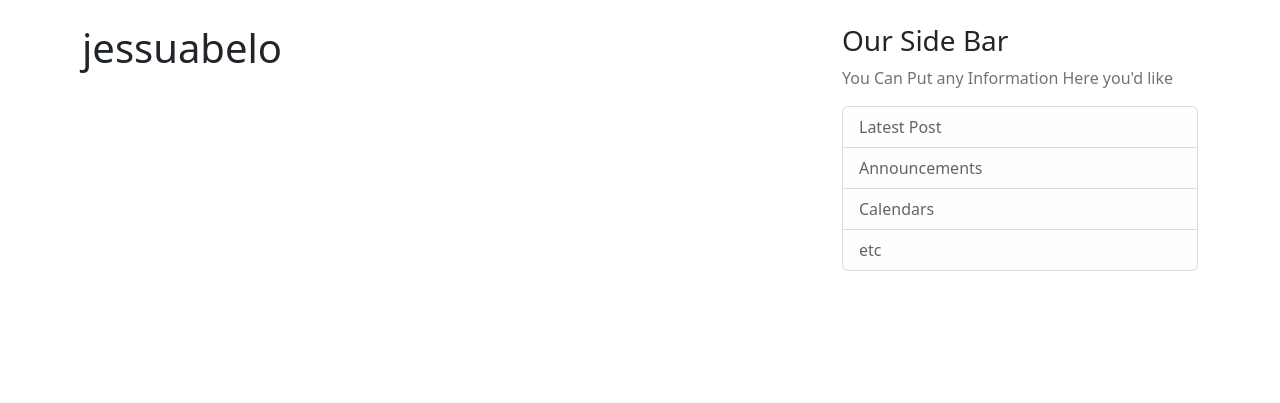
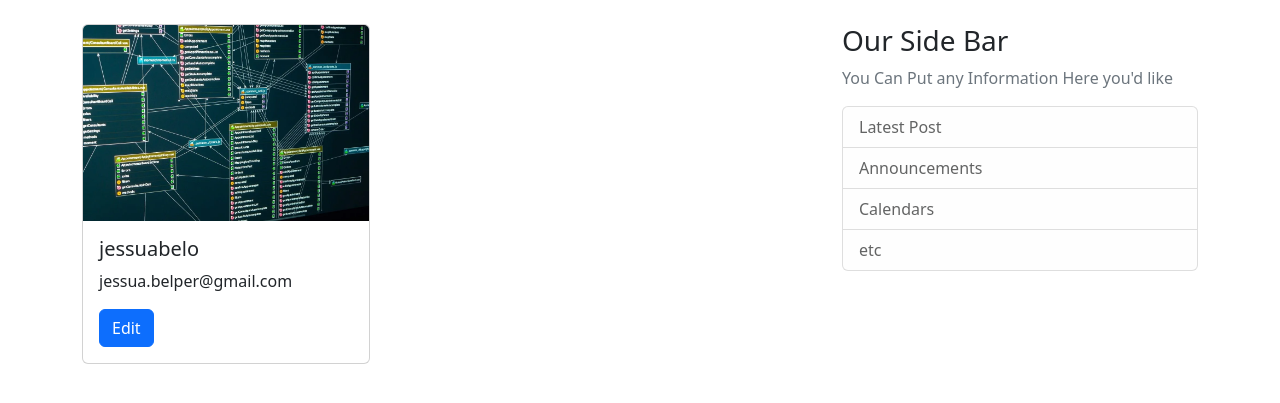
Before and after one commit to pedrix-48/django-pratika, a Django app: page /profile/ in a window 1280 px wide. Shown: the part 58-461 px from the top of the page. Run offline with Django 5.2, Linux system fonts and the light colour scheme; a user stored in the database is signed in; data comes from the database, SQL or seed files in the repository; both versions use the stored data as it was after the commit; some libraries are stand-ins or nearby versions.

Commit message:
implementa ona foto profile

```diff
--- a/my_project/settings.py
+++ b/my_project/settings.py
@@ -10,6 +10,7 @@ For the full list of settings and their values, see
 https://docs.djangoproject.com/en/5.0/ref/settings/
 """
 
+import os
 from pathlib import Path
 
 # Build paths inside the project like this: BASE_DIR / 'subdir'.
@@ -124,8 +125,8 @@ CRISPY_ALLOWED_TEMPLATE_PACKS = 'bootstrap5'
 LOGIN_REDIRECT_URL = 'blog-home'
 LOGIN_URL = 'login'
 
-MEDIA_ROOT = ''
-MEDIAL_URL = ''
+MEDIA_ROOT = os.path.join(BASE_DIR, 'media')
+MEDIA_URL = '/media/'
 
 # Default primary key field type
 # https://docs.djangoproject.com/en/5.0/ref/settings/#default-auto-field
--- a/my_project/urls.py
+++ b/my_project/urls.py
@@ -1,5 +1,7 @@
 
 from django.contrib import admin
+from django.conf import settings
+from django.conf.urls.static import static
 from django.contrib.auth import views as auth_views
 from django.urls import path, include
 from users import views as user_views
@@ -12,3 +14,7 @@ urlpatterns = [
     path('logout/', user_views.user_logout, name='logout'),
     path('', include('blog.urls')),
 ]
+
+
+if settings.DEBUG:
+    urlpatterns += static(settings.MEDIA_URL, document_root = settings.MEDIA_ROOT)
--- a/users/templates/users/profile.html
+++ b/users/templates/users/profile.html
@@ -1,3 +1,11 @@
 {% extends "blog/base.html" %} {% load crispy_forms_tags %} {% block content %}
-<h1>{{user.username}}</h1>
+<div class="card" style="width: 18rem;">
+  <img src="{{user.profile.image.url}}" class="card-img-top" alt="..." />
+  <div class="card-body">
+    <h5 class="card-title">{{user.username}}</h5>
+    <p class="card-text">{{user.email}}</p>
+    <a href="#" class="btn btn-primary">Edit</a>
+  </div>
+</div>
+
 {% endblock content %}
--- a/users/views.py
+++ b/users/views.py
@@ -22,4 +22,4 @@ def profile(request):
 
 def user_logout(request):
     logout(request)
-    return redirect('blog-home')
+    return redirect('login')
```
Also changed, not shown: README.md, db.sqlite3, media/profile-pics/database.jpg (renamed from profile-pics/database.jpg), profile-pics/database_NoobZK7.jpg (deleted).
